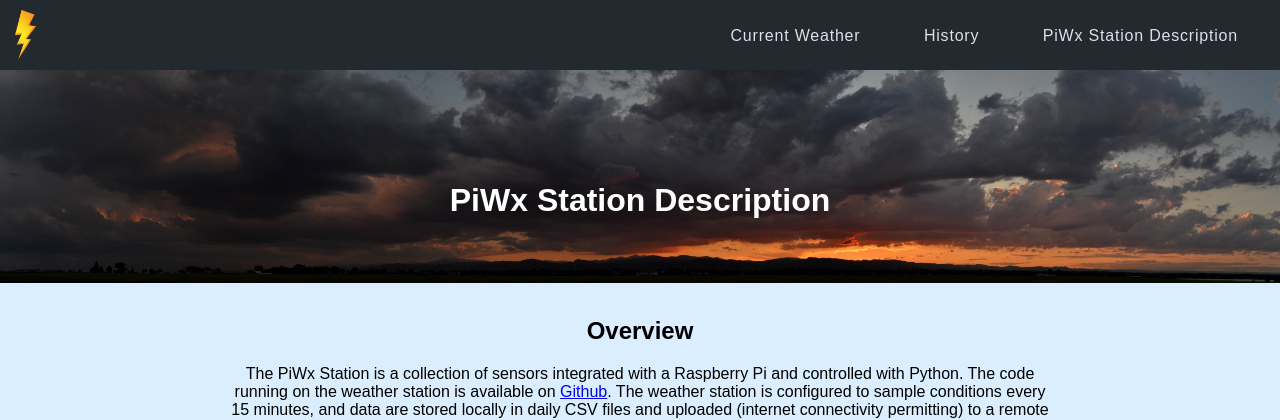
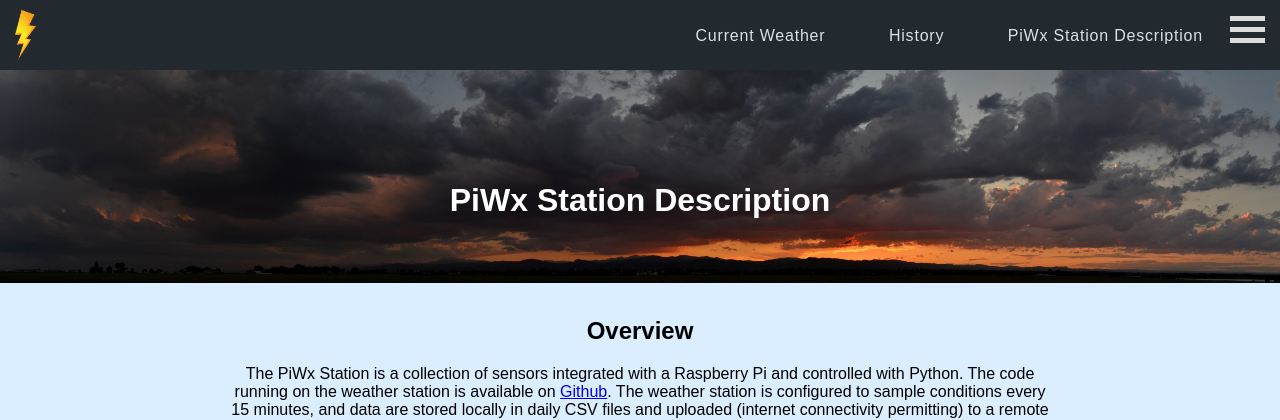
Before and after one commit to cdens/WxServer, a Flask app: page /piwxoverview in a window 1280 px wide. Shown: the top 420 px of the page. Run offline with Flask 3, Linux system fonts and the light colour scheme; some libraries are stand-ins or nearby versions.

Commit message:
Menubar mobile formatting

```diff
--- a/static/css/main.css
+++ b/static/css/main.css
@@ -97,6 +97,34 @@ nav ul li a:hover, nav ul li a:focus {
         z-index:20;
     }
 }
+
+
+.container {
+  display: inline-block;
+  cursor: pointer;
+}
+
+.bar1, .bar2, .bar3 {
+  width: 35px;
+  height: 5px;
+  background-color: #ddd;
+  margin: 6px 0;
+  transition: 0.4s;
+}
+
+/* Rotate first bar */
+.change .bar1 {
+  transform: translate(0, 11px) rotate(-45deg);
+}
+
+/* Fade out the second bar */
+.change .bar2 {opacity: 0;}
+
+/* Rotate last bar */
+.change .bar3 {
+  transform: translate(0, -11px) rotate(45deg);
+}
+
 
 /*h1{
     font-size: 2.2em;
--- a/templates/base.html
+++ b/templates/base.html
@@ -27,7 +27,12 @@
                 </ul>
             </nav>
             <label for="checkbox">
-                <i class="fa fa-bars menu-icon"></i>
+                <!-- <i class="fa fa-bars menu-icon"></i> -->
+                <div class="container">
+                    <div class="bar1"></div>
+                    <div class="bar2"></div>
+                    <div class="bar3"></div>
+                </div>
             </label>
         </div>
     </header>
```
